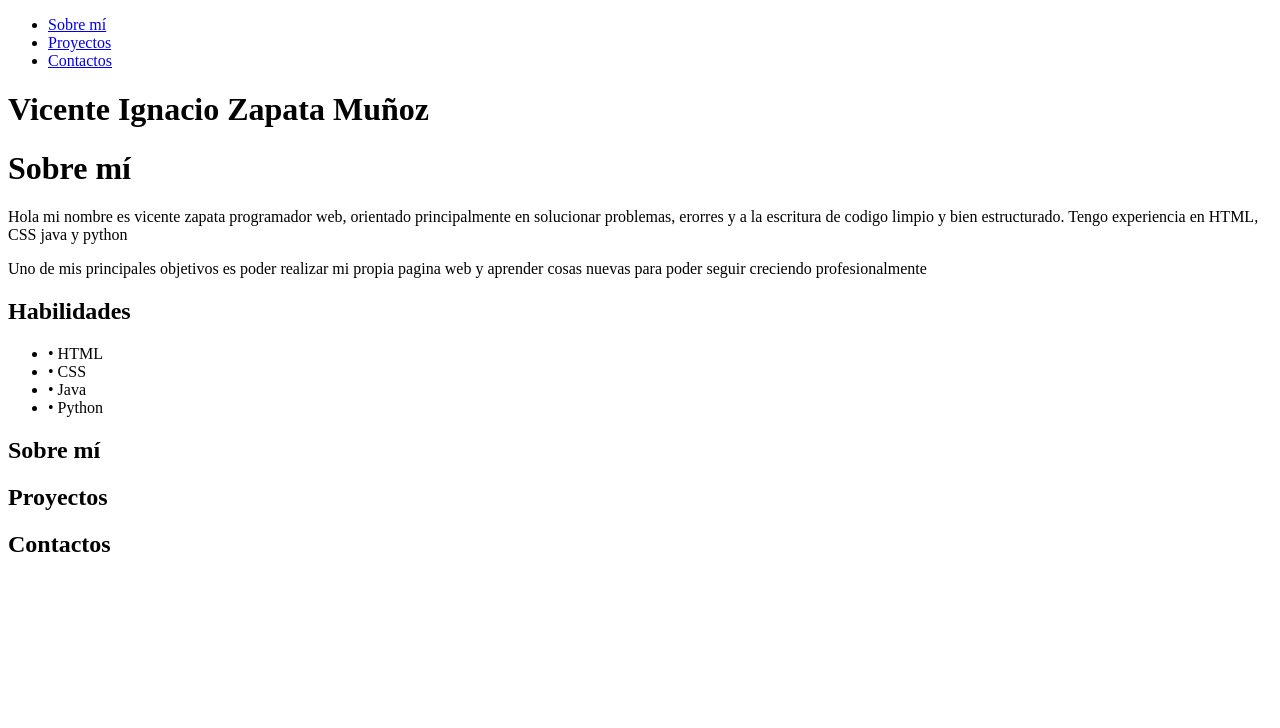
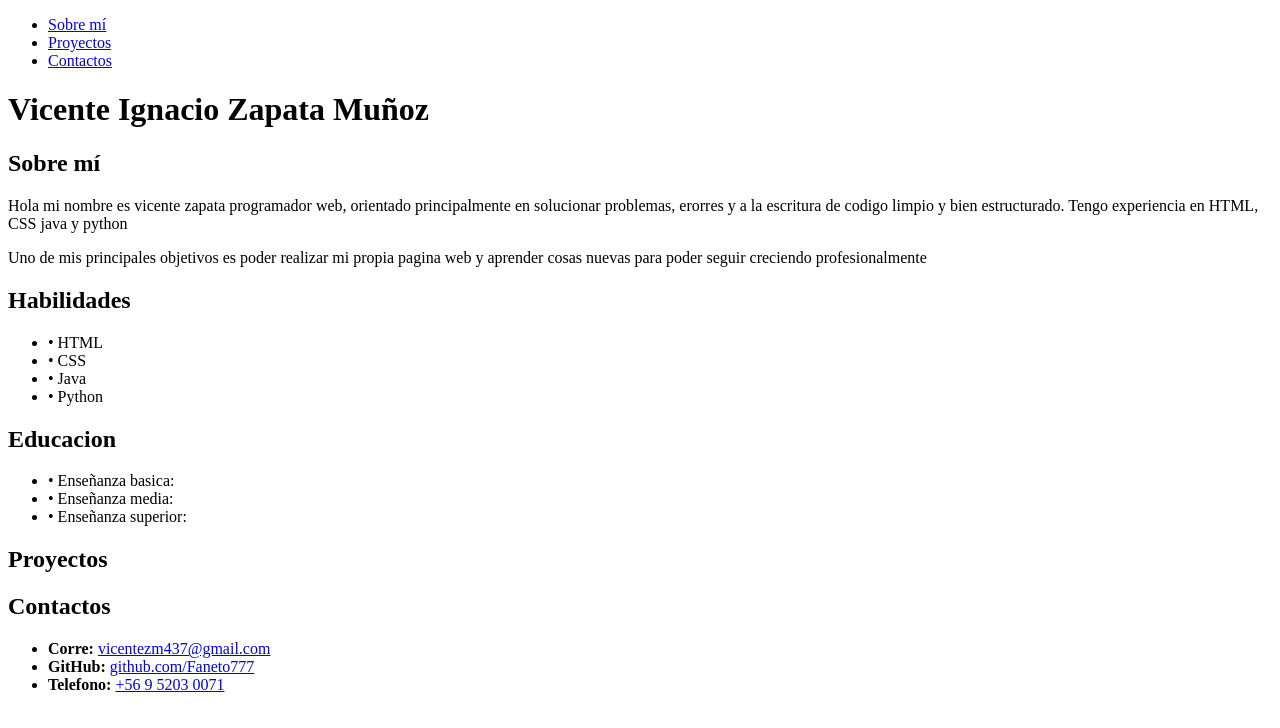
Before and after one commit to Faneto777/Faneto777.github.io, a plain HTML site: page index.html in a window 1280 px wide. Drawn offline with Linux system fonts and the light colour scheme.

Commit message:
actualizacion de cv

```diff
--- a/index.html
+++ b/index.html
@@ -13,7 +13,9 @@
         </nav>
     <header>
         <h1>Vicente Ignacio Zapata Muñoz</h1>
-        <h1>Sobre mí</h1>
+        <section id="Sobre-mí">
+        <h2>Sobre mí</h2>
+        </section>
         <p>Hola mi nombre es vicente zapata programador web, orientado principalmente en solucionar
         problemas, erorres y a la escritura de codigo limpio y bien estructurado.
         Tengo experiencia en HTML, CSS java y python
@@ -31,10 +33,13 @@
             <li>• Python</li>
 
         </ul>
-    </header>
-    <section id="Sobre-mí">
-        <h2>Sobre mí</h2>
-        </section>
+
+        <h2>Educacion</h2>
+            <ul>
+            <li>• Enseñanza basica: </li>
+            <li>• Enseñanza media:</li>
+            <li>• Enseñanza superior:</li>
+            </ul>
 
     <section id="proyectos">
         <h2>Proyectos</h2>
@@ -42,6 +47,20 @@
 
     <section id="Contactos">
         <h2>Contactos</h2>
-        </section>
+        <ul>
+            <li>
+                <strong>Corre:</strong>
+                <a href="mailto:vicentezm437@gmail.com">vicentezm437@gmail.com</a>
+            </li>
+            <li>
+                <strong>GitHub:</strong>
+                <a href="https://github.com/Faneto777" target="_blank">github.com/Faneto777</a>
+            </li>
+            <li>
+                <strong>Telefono:</strong>
+                <a href="tel:+56952030071">+56 9 5203 0071</a>
+            </li>
+        </ul>
+    </section>
 </body>
 </html>
```
